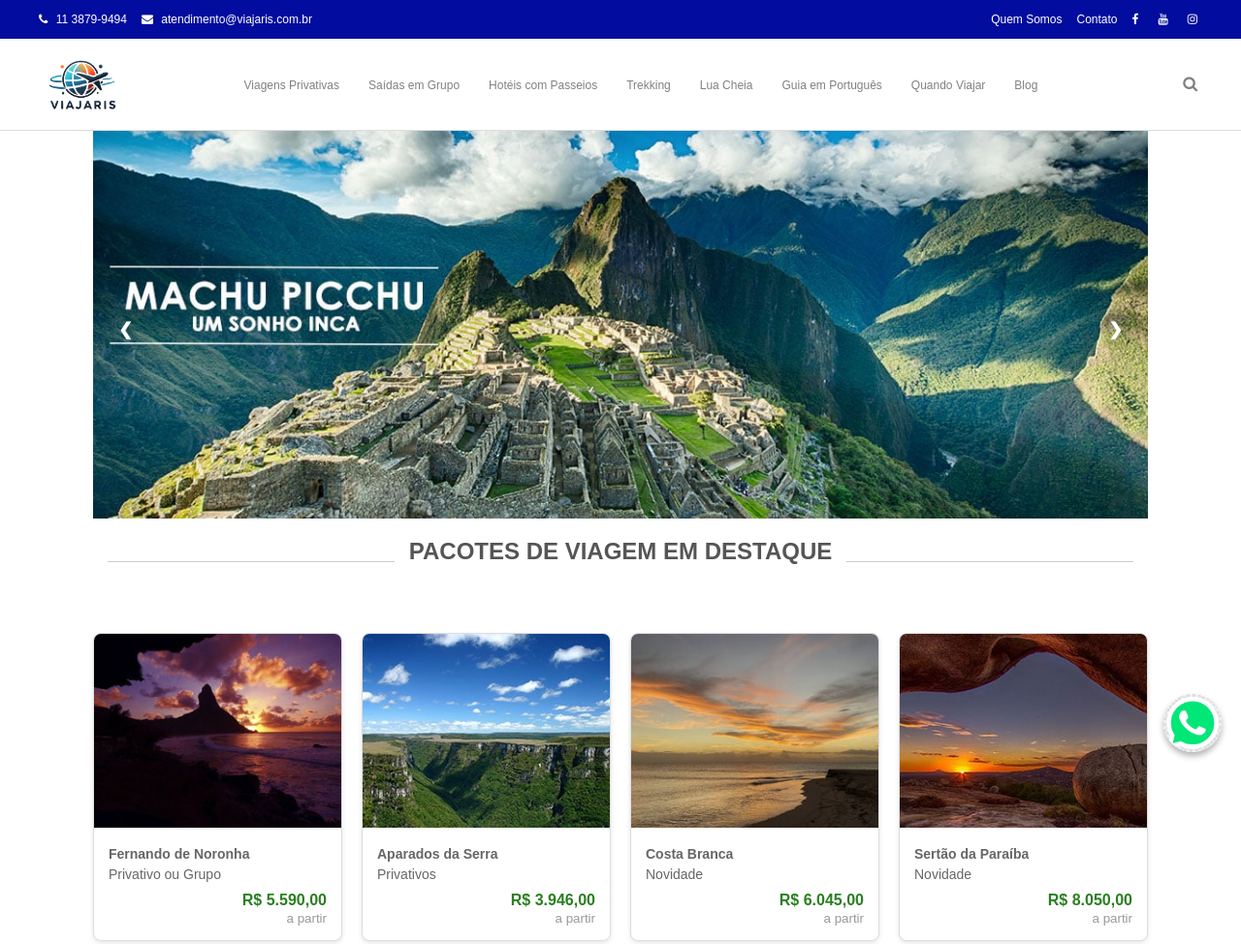
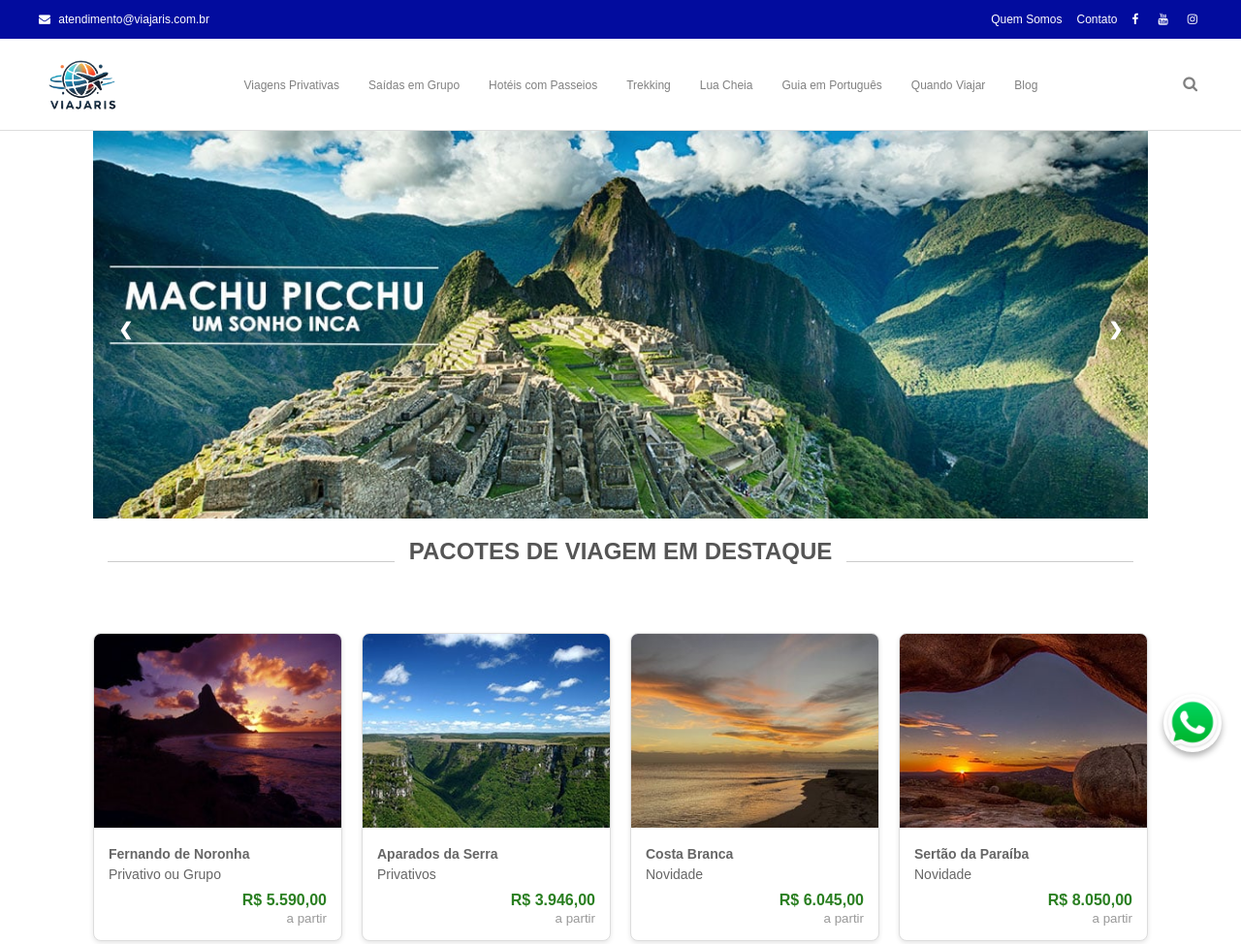
Before and after one commit to viajaris/meu-site, a plain HTML site: page index.html in a window 1280 px wide. Shown: the top 974 px of the page at 97% size. Drawn offline with Linux system fonts and the light colour scheme.

Commit message:
Update index.html

```diff
--- a/index.html
+++ b/index.html
@@ -18,7 +18,6 @@
     <div id="top-header">
         <div class="container">
             <div class="top-header-left">
-                <a href="tel:+551138799494"><i class="fa fa-phone"></i> 11 3879-9494</a>
                 <a href="mailto:atendimento@viajaris.com.br"><i class="fa fa-envelope"></i> atendimento@viajaris.com.br</a>
             </div>
             <div class="top-header-right">
@@ -308,7 +307,6 @@
                 <p>A Viajaris oferece experiências únicas de viagem ao redor do mundo. Desde roteiros exclusivos até passeios em grupo, planejamos cada detalhe para você.</p>
                 <div class="footer-contact">
                     <h3>Contato</h3>
-                    <p><i class="fa fa-phone"></i> +55 11 3879-9494</p>
                     <p><i class="fa fa-envelope"></i> atendimento@viajaris.com.br</p>
                     <p><i class="fa fa-map-marker"></i> Av. das Nações Unidas, 1234, São Paulo, SP</p>
                 </div>
@@ -329,7 +327,7 @@
 
 
     <a href="https://api.whatsapp.com/send?phone=5511999999999" target="_blank" class="whatsapp-link">
-        <img src="assets/images/whatsapp.jpg" alt="WhatsApp" class="whatsapp-icon">
+        <img src="assets/images/0019-1.webp" alt="WhatsApp" class="whatsapp-icon">
     </a>
 
 
```
